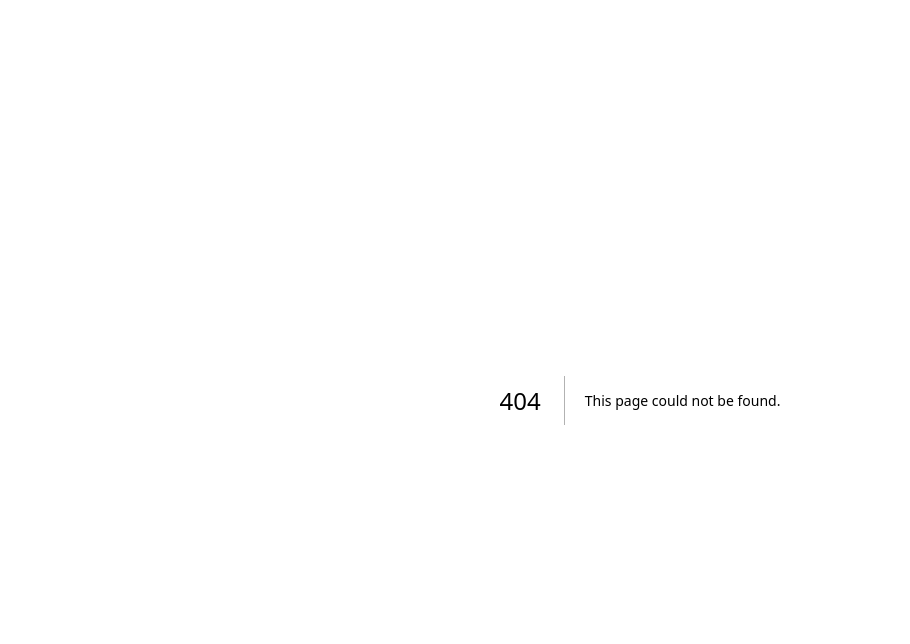
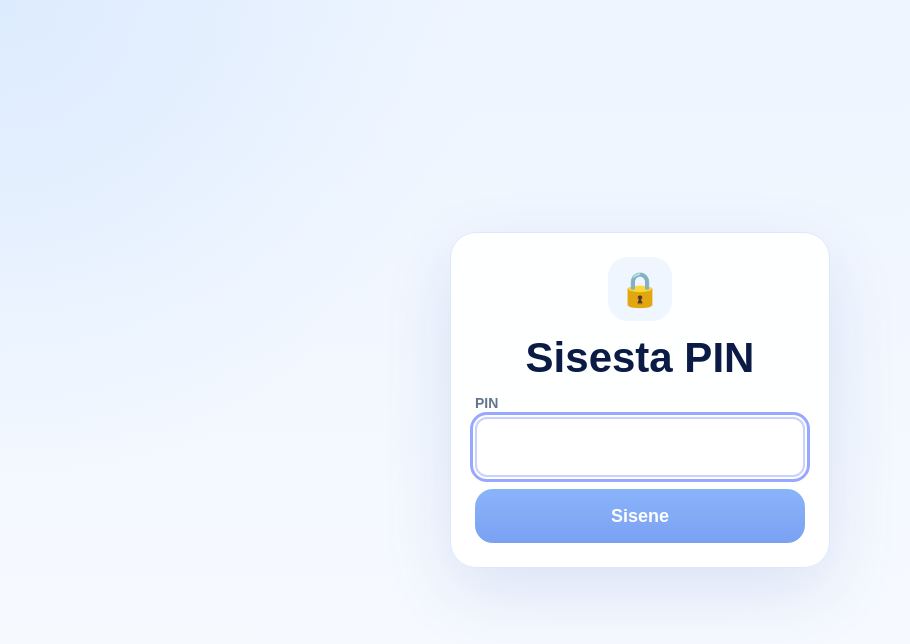
Before and after one commit to Kauror/mata-teisendamine-vahemaad, a Next.js app: page /access in a window 1280 px wide. Before the commit this address had no page. Shown: the top 644 px of the page, without its empty margins (0-910 px from the left). Built offline with nearby package versions, Linux system fonts and the light colour scheme.

Commit message:
Add app access PIN gate

```diff
--- /dev/null
+++ b/src/app/access/page.tsx
@@ -0,0 +1,58 @@
+'use client';
+
+import { FormEvent, useState } from 'react';
+import { useRouter } from 'next/navigation';
+
+export default function AccessPage() {
+  const router = useRouter();
+  const [pin, setPin] = useState('');
+  const [error, setError] = useState('');
+  const [busy, setBusy] = useState(false);
+
+  const submit = async (event: FormEvent) => {
+    event.preventDefault();
+    setError('');
+    setBusy(true);
+
+    try {
+      const response = await fetch('/api/access', {
+        method: 'POST',
+        headers: { 'Content-Type': 'application/json' },
+        body: JSON.stringify({ pin })
+      });
+      const body = await response.json().catch(() => ({}));
+      if (!response.ok) throw new Error(body.message || 'PIN ei sobi.');
+      router.replace('/');
+    } catch (err) {
+      setError(err instanceof Error ? err.message : 'PIN ei sobi.');
+    } finally {
+      setBusy(false);
+    }
+  };
+
+  return (
+    <main className='access-page'>
+      <section className='access-card'>
+        <div className='access-icon' aria-hidden>🔒</div>
+        <h1>Sisesta PIN</h1>
+        <form className='access-form' onSubmit={submit}>
+          <label>
+            <span>PIN</span>
+            <input
+              autoComplete='off'
+              autoFocus
+              inputMode='numeric'
+              maxLength={4}
+              pattern='[0-9]*'
+              type='password'
+              value={pin}
+              onChange={(event) => setPin(event.target.value.replace(/\D/g, '').slice(0, 4))}
+            />
+          </label>
+          {error ? <p className='error'>{error}</p> : null}
+          <button type='submit' disabled={busy || pin.length !== 4}>{busy ? 'Kontrollin...' : 'Sisene'}</button>
+        </form>
+      </section>
+    </main>
+  );
+}
--- /dev/null
+++ b/src/app/api/access/route.ts
@@ -0,0 +1,23 @@
+import { NextRequest, NextResponse } from 'next/server';
+import { APP_ACCESS_COOKIE, APP_ACCESS_TOKEN, isValidAppAccessPin } from '@/lib/appAccess';
+
+export const dynamic = 'force-dynamic';
+
+export async function POST(req: NextRequest) {
+  const body = await req.json().catch(() => ({}));
+  const pin = typeof body.pin === 'string' ? body.pin : '';
+
+  if (!isValidAppAccessPin(pin)) {
+    return NextResponse.json({ message: 'Vale PIN.' }, { status: 401 });
+  }
+
+  const response = NextResponse.json({ ok: true });
+  response.cookies.set(APP_ACCESS_COOKIE, APP_ACCESS_TOKEN, {
+    httpOnly: true,
+    sameSite: 'lax',
+    secure: process.env.NODE_ENV === 'production',
+    path: '/',
+    maxAge: 60 * 60 * 24 * 30
+  });
+  return response;
+}
--- a/src/app/globals.css
+++ b/src/app/globals.css
@@ -6,6 +6,17 @@
 input{padding:12px;border:2px solid #c8d1ff;border-radius:12px;font-size:18px}.input-error{border-color:#c62828;background:#fff5f5}
 .answer{display:flex;align-items:center;justify-content:center;gap:10px}.progress{height:10px;background:#e9eeff;border-radius:999px;overflow:hidden}.progress span{display:block;height:100%;background:#36c27c}
 .error{color:#c62828}.ok{color:#2e7d32}.bad{color:#b45309}ul{padding-left:18px}
+
+.access-page{min-height:100vh;padding:18px;display:grid;place-items:center;background:radial-gradient(circle at top left,rgba(219,234,254,.9),transparent 32%),linear-gradient(180deg,#eef5ff,#f8fbff);color:#0b1b45}
+.access-card{width:min(380px,100%);padding:24px;border-radius:26px;background:rgba(255,255,255,.96);border:1px solid #dfe8f6;box-shadow:0 24px 70px rgba(30,64,175,.12);display:grid;gap:16px;text-align:center}
+.access-icon{width:64px;height:64px;margin:0 auto;display:grid;place-items:center;border-radius:20px;background:#eff6ff;font-size:34px}
+.access-card h1{margin:0;font-size:clamp(30px,8vw,42px);line-height:1;font-weight:900;letter-spacing:0}
+.access-form{display:grid;gap:12px;text-align:left}
+.access-form label{display:grid;gap:6px;font-weight:850;color:#0b1b45}
+.access-form label span{color:#64748b;font-size:14px}
+.access-form input{width:100%;min-height:58px;text-align:center;font-size:28px;font-weight:900;letter-spacing:.18em}
+.access-form button{width:100%;min-height:54px;border-radius:18px;background:linear-gradient(180deg,#3b82f6,#2563eb);font-size:18px;font-weight:900}
+@media (max-width:520px){.access-page{padding:12px}.access-card{padding:20px;border-radius:22px}.access-icon{width:54px;height:54px;border-radius:17px;font-size:29px}.access-form input{min-height:54px;font-size:25px}}
 
 .profile{font-size:20px;padding:18px}.profile-link{text-decoration:none;color:inherit;align-items:center}.avatar{font-size:40px;line-height:1}
 .test-actions{display:grid;grid-template-columns:1fr 2fr;gap:10px}.btn-stop{width:100%;background:#dd4b39}.btn-next{width:100%;background:#36c27c}
--- /dev/null
+++ b/src/lib/appAccess.ts
@@ -0,0 +1,11 @@
+export const APP_ACCESS_COOKIE = 'app_access';
+export const APP_ACCESS_PIN = '6412';
+export const APP_ACCESS_TOKEN = 'app_access_granted_v1';
+
+export function isValidAppAccessPin(pin: string) {
+  return pin.trim() === APP_ACCESS_PIN;
+}
+
+export function hasValidAppAccessToken(token?: string | null) {
+  return token === APP_ACCESS_TOKEN;
+}
```
Also changed, not shown: src/middleware.ts (added, +29 -0 lines).
